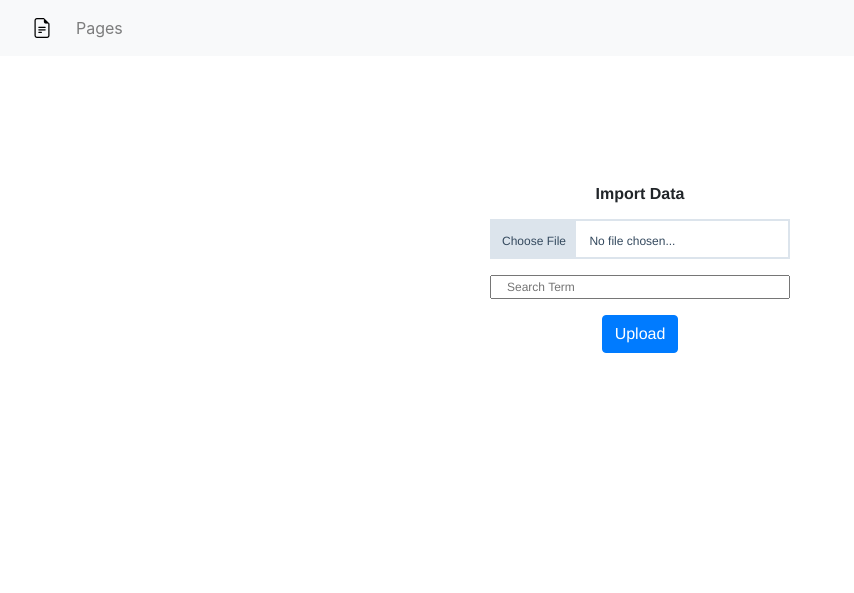
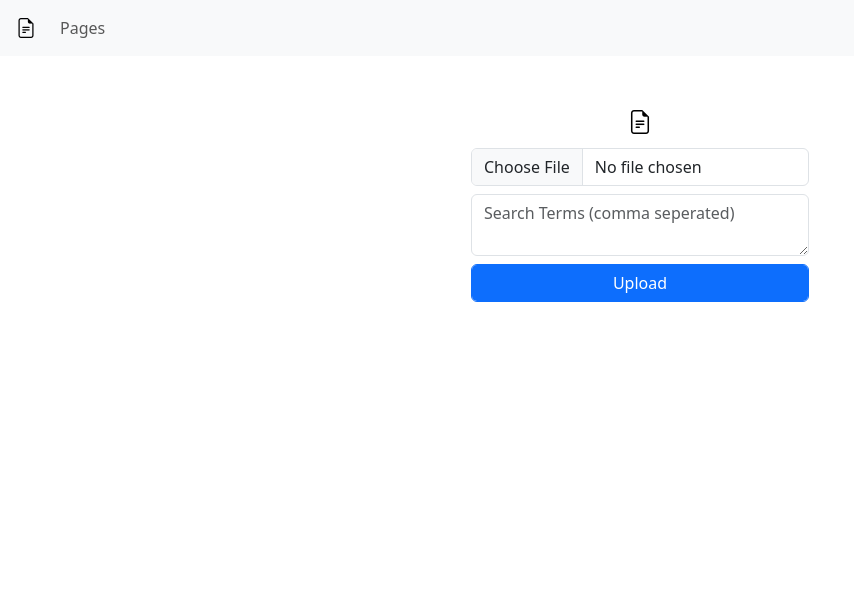
Before and after one commit to ajxv/pages-next-phase-0, a Flask app: page / in a window 1280 px wide. Shown: the top 593 px of the page, without its empty margins (0-854 px from the left). Run offline with Flask 3, Linux system fonts and the light colour scheme; some libraries are stand-ins or nearby versions.

Commit message:
search for multiple keywords + design update

```diff
--- a/pages.py
+++ b/pages.py
@@ -15,21 +15,21 @@ def index():
     if request.method == "POST":
         # Get the uploaded PDF file and search term from the form
         file = request.files['input_file']
-        search_term = request.form['search_key']
+        search_terms = list(map(str.strip, request.form['search_key'].split(',')))
 
         # Save the uploaded PDF file
         input_pdf = os.path.join(current_app.root_path, f"uploads{os.path.sep}{secure_filename(file.filename)}")
         file.save(input_pdf)
 
         # Process the PDF file and generate the modified PDF
-        output_pdf = process_pdf(input_pdf, search_term)
+        output_pdf = process_pdf(input_pdf, search_terms)
 
         # Return the modified PDF as a response
         return Response(output_pdf, mimetype="application/pdf", headers={"Content-Disposition": f"attachment; filename={file.filename.replace('.pdf', '')}-processed.pdf"})
 
     return render_template("pages.html")
 
-def process_pdf(input_pdf, search_term):
+def process_pdf(input_pdf, search_terms):
     # extract tables
     tables = camelot.read_pdf(input_pdf, pages='all', line_scale=40)
 
@@ -37,7 +37,7 @@ def process_pdf(input_pdf, search_term):
     for table in tables[1:-2]:
         table.df = table.df.replace(r'\n', ' ', regex=True)
         for index in reversed(range(2, table.df.shape[0])):
-            if search_term not in table.df.iloc[index].to_string():
+            if not any(search_term in table.df.iloc[index].to_string() for search_term in search_terms):
                 table.df.drop(index, inplace=True)
 
     # Convert dfs into html tables
@@ -72,7 +72,8 @@ def process_pdf(input_pdf, search_term):
     combined_html += "<center></body></html>"
 
     # Highlight search text
-    combined_html = combined_html.replace(search_term, f"<span class='highlight'>{search_term}</span>")
+    for search_term in search_terms:
+        combined_html = combined_html.replace(search_term, f"<span class='highlight'>{search_term}</span>")
 
     # Add table header
     table_th = """
--- a/static/script.js
+++ /dev/null
@@ -1,11 +0,0 @@
-$('#chooseFile').bind('change', function () {
-    var filename = $("#chooseFile").val();
-    if (/^\s*$/.test(filename)) {
-        $(".file-upload").removeClass('active');
-        $("#noFile").text("No file chosen...");
-    }
-    else {
-        $(".file-upload").addClass('active');
-        $("#noFile").text(filename.replace("C:\\fakepath\\", "").substring(0, 30));
-    }
-});
--- a/static/style.css
+++ b/static/style.css
@@ -26,122 +26,3 @@
     padding: 30px;
     background-color: inherit;
 }
-
-/* file Upload */
-
-.file-upload,
-.file-download {
-    display: block;
-    text-align: center;
-    font-family: Helvetica, Arial, sans-serif;
-    font-size: 12px;
-    margin-top: 8rem;
-}
-
-.file-upload .file-select {
-    display: block;
-    border: 2px solid #dce4ec;
-    color: #34495e;
-    cursor: pointer;
-    height: 40px;
-    line-height: 40px;
-    text-align: left;
-    background: #FFFFFF;
-    overflow: hidden;
-    position: relative;
-    width: 300px;
-}
-
-.file-upload .file-select .file-select-button {
-    background: #dce4ec;
-    padding: 0 10px;
-    display: inline-block;
-    height: 40px;
-    line-height: 40px;
-}
-
-.file-upload .file-select .file-select-name {
-    line-height: 40px;
-    display: inline-block;
-    padding: 0 10px;
-}
-
-.file-upload .file-select:hover {
-    border-color: #34495e;
-    transition: all .2s ease-in-out;
-    -moz-transition: all .2s ease-in-out;
-    -webkit-transition: all .2s ease-in-out;
-    -o-transition: all .2s ease-in-out;
-}
-
-.file-upload .file-select:hover .file-select-button {
-    background: #34495e;
-    color: #FFFFFF;
-    transition: all .2s ease-in-out;
-    -moz-transition: all .2s ease-in-out;
-    -webkit-transition: all .2s ease-in-out;
-    -o-transition: all .2s ease-in-out;
-}
-
-.file-upload.active .file-select {
-    border-color: #34495e;
-    transition: all .2s ease-in-out;
-    -moz-transition: all .2s ease-in-out;
-    -webkit-transition: all .2s ease-in-out;
-    -o-transition: all .2s ease-in-out;
-}
-
-.file-upload.active .file-select .file-select-button {
-    background: #34495e;
-    color: #FFFFFF;
-    transition: all .2s ease-in-out;
-    -moz-transition: all .2s ease-in-out;
-    -webkit-transition: all .2s ease-in-out;
-    -o-transition: all .2s ease-in-out;
-}
-
-.file-upload .file-select input[type=file] {
-    z-index: 100;
-    cursor: pointer;
-    position: absolute;
-    height: 100%;
-    width: 100%;
-    top: 0;
-    left: 0;
-    opacity: 0;
-    filter: alpha(opacity=0);
-}
-
-.file-upload .file-select.file-select-disabled {
-    opacity: 0.65;
-}
-
-.file-upload .file-select.file-select-disabled:hover {
-    cursor: default;
-    display: block;
-    border: 2px solid #dce4ec;
-    color: #34495e;
-    cursor: pointer;
-    height: 40px;
-    line-height: 40px;
-    margin-top: 5px;
-    text-align: left;
-    background: #FFFFFF;
-    overflow: hidden;
-    position: relative;
-}
-
-.file-upload .file-select.file-select-disabled:hover .file-select-button {
-    background: #dce4ec;
-    color: #666666;
-    padding: 0 10px;
-    display: inline-block;
-    height: 40px;
-    line-height: 40px;
-}
-
-.file-upload .file-select.file-select-disabled:hover .file-select-name {
-    line-height: 40px;
-    display: inline-block;
-    padding: 0 10px;
-}
--- a/templates/base.html
+++ b/templates/base.html
@@ -8,15 +8,8 @@
         <link rel="stylesheet" href="{{ url_for('static', filename='style.css') }}">
 
         <!-- Bootstrap CSS -->
-        <link rel="stylesheet" href="https://cdn.jsdelivr.net/npm/bootstrap@4.0.0/dist/css/bootstrap.min.css" integrity="sha384-Gn5384xqQ1aoWXA+058RXPxPg6fy4IWvTNh0E263XmFcJlSAwiGgFAW/dAiS6JXm" crossorigin="anonymous">
-        <link rel="stylesheet" href="https://cdn.jsdelivr.net/npm/bootstrap-icons@1.10.4/font/bootstrap-icons.css">
-
-        <script src="https://code.jquery.com/jquery-3.2.1.slim.min.js" integrity="sha384-KJ3o2DKtIkvYIK3UENzmM7KCkRr/rE9/Qpg6aAZGJwFDMVNA/GpGFF93hXpG5KkN" crossorigin="anonymous"></script>
-        <script src="https://cdn.jsdelivr.net/npm/popper.js@1.12.9/dist/umd/popper.min.js" integrity="sha384-ApNbgh9B+Y1QKtv3Rn7W3mgPxhU9K/ScQsAP7hUibX39j7fakFPskvXusvfa0b4Q" crossorigin="anonymous"></script>
-        <script src="https://cdn.jsdelivr.net/npm/bootstrap@4.0.0/dist/js/bootstrap.min.js" integrity="sha384-JZR6Spejh4U02d8jOt6vLEHfe/JQGiRRSQQxSfFWpi1MquVdAyjUar5+76PVCmYl" crossorigin="anonymous"></script>
-
-        <!-- script for loading template from external html -->
-        <script src="https://ajax.googleapis.com/ajax/libs/jquery/1.10.2/jquery.min.js"></script>
+        <link href="https://cdn.jsdelivr.net/npm/bootstrap@5.3.0/dist/css/bootstrap.min.css" rel="stylesheet" integrity="sha384-9ndCyUaIbzAi2FUVXJi0CjmCapSmO7SnpJef0486qhLnuZ2cdeRhO02iuK6FUUVM" crossorigin="anonymous">
+        <link rel="stylesheet" href="https://cdn.jsdelivr.net/npm/bootstrap-icons@1.10.5/font/bootstrap-icons.css">
 
         <title>{% block title %}{% endblock %}</title>
 
@@ -53,5 +46,6 @@
         </div>
 
         <script type="text/javascript" src="{{ url_for('static', filename='script.js') }}"></script>
+        <script src="https://cdn.jsdelivr.net/npm/bootstrap@5.3.0/dist/js/bootstrap.bundle.min.js" integrity="sha384-geWF76RCwLtnZ8qwWowPQNguL3RmwHVBC9FhGdlKrxdiJJigb/j/68SIy3Te4Bkz" crossorigin="anonymous"></script>
     </body>
 </html>
--- a/templates/pages.html
+++ b/templates/pages.html
@@ -2,29 +2,18 @@
 
 {% block title %}Pages{% endblock %}
 {% block content %}
+  <div class="d-flex justify-content-center align-items-center mt-5">
+    <form method="POST" enctype="multipart/form-data">
+      <legend class="text-center"><i class="bi bi-file-earmark-text" style="color: black;"></i></legend>
+      <div class="mb-2">
+        <input class="form-control" type="file" name="input_file" accept="application/pdf" required>
+      </div>
 
-  <div class="file-upload d-flex justify-content-center">
-    <form method="POST" enctype="multipart/form-data">
-      <label class="font-weight-bold h6 mb-3">Import Data</label>
+      <div class="mb-2">
+        <textarea  name="search_key" class="col-md-12 form-control" placeholder="Search Terms (comma seperated)" required></textarea>
+      </div>
 
-      <div class="file-select mb-3">
-        <div class="file-select-button" id="fileName">Choose File</div>
-        <div class="file-select-name" id="noFile">No file chosen...</div>
-        <input type="file" name="input_file" id="chooseFile" accept="application/pdf" required>
-      </div>
-      <input type="text" name="search_key" class="col-md-12 mb-3" id="" placeholder="Search Term" required>
-      {% if success %}
-        <div class="alert alert-success alert-dismissible fade show" role="alert">
-          Uploaded successfully
-          <button type="button" class="close" data-dismiss="alert" aria-label="Close">
-            <span aria-hidden="true">&times;</span>
-          </button>
-        </div>
-      {% endif %}
-      <div>
-        <input type="submit" value="Upload" class="btn btn-primary">
-      </div>
-    </form>
+      <input type="submit" value="Upload" class="btn btn-primary form-control">
   </div>
 
 {% endblock %}
```
Also changed, not shown: 1 other file.
